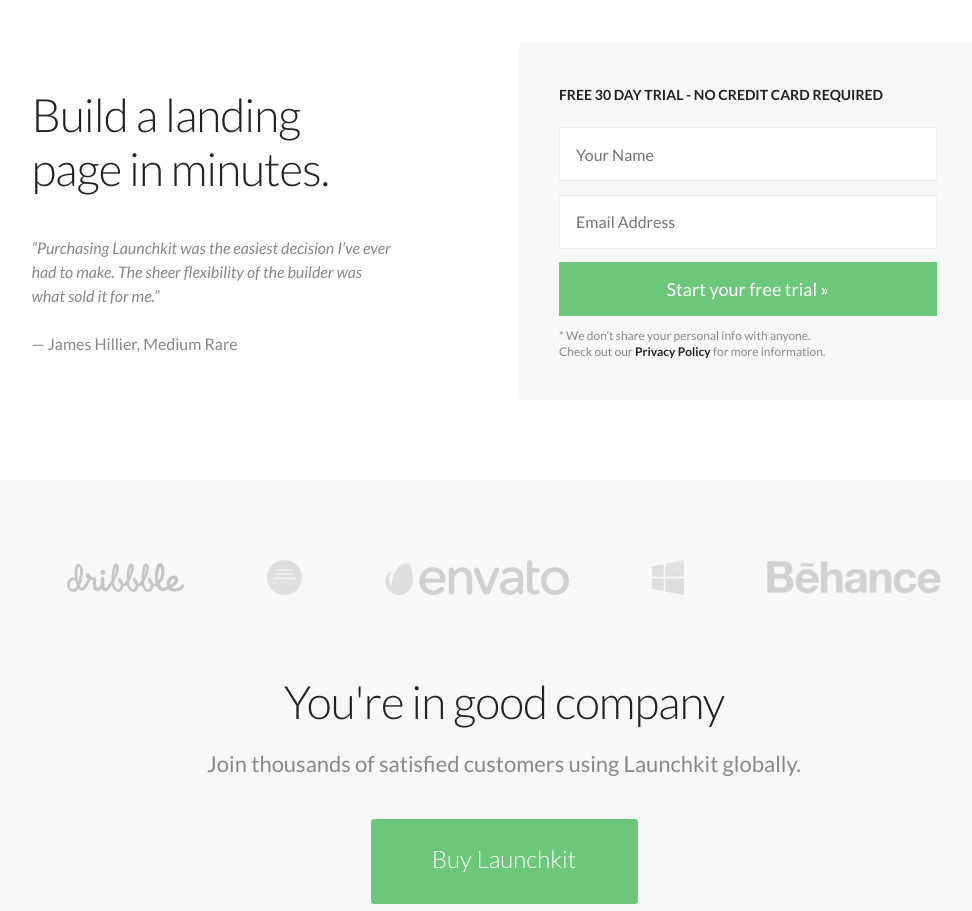
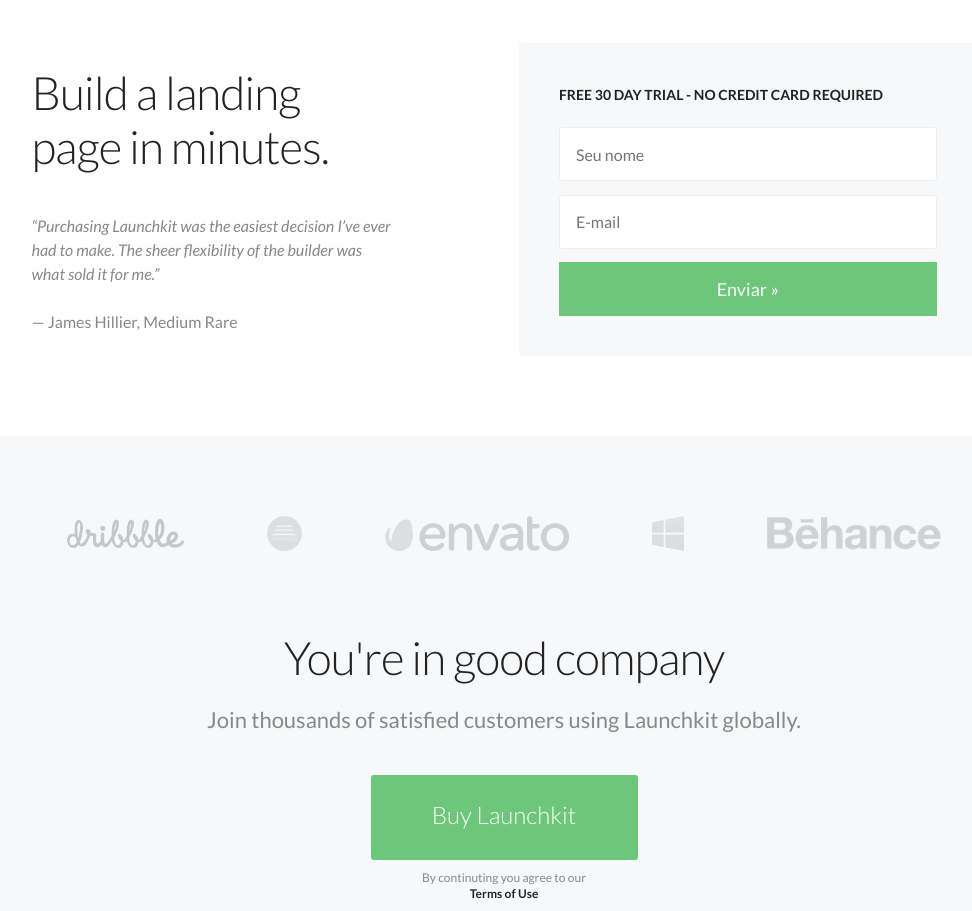
Before and after one commit to lleos/sgr.github.io, a plain HTML site: page index.html in a window 1280 px wide. Shown: the part 3940-4851 px from the top of the page, without its empty margins (136-1108 px from the left). Drawn offline with nearby package versions, Linux system fonts and the light colour scheme.

Commit message:
second form

```diff
--- a/index.html
+++ b/index.html
@@ -198,12 +198,9 @@
 						<div class="col-md-5 col-sm-8">
 							<form class="form-email" data-success="Thanks for your submission, we will be in touch shortly." data-error="Please fill all fields correctly.">
 								<h6>Free 30 day trial - No credit card required</h6>
-								<input type="text" name="name" class="signup-name-field validate-required" placeholder="Your Name">
-								<input type="text" name="email" class="validate-required validate-email signup-email-field" placeholder="Email Address">
-								<input type="submit" value="Start your free trial »">
-								<p class="sub">
-									* We don’t share your personal info with anyone. Check out our <a href="privacy.html"> Privacy Policy</a> for more information.
-								</p>
+								<input type="text" name="name" class="signup-name-field validate-required" placeholder="Seu nome">
+								<input type="text" name="email" class="validate-required validate-email signup-email-field" placeholder="E-mail">
+								<input type="submit" value="Enviar »">
 							</form>
 						</div>
 					</div>
```
